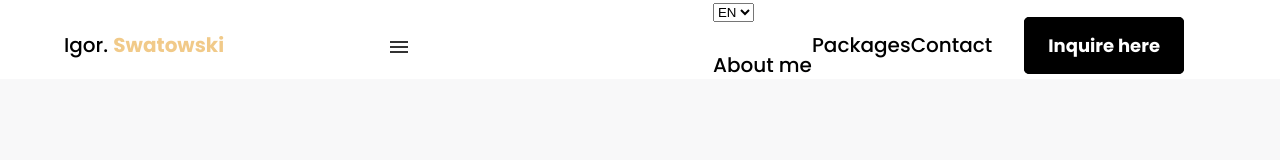
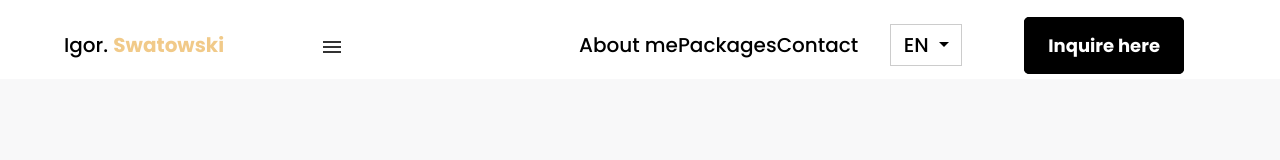
Before and after one commit to IgorSwatowski/igorswatowski.com, a Next.js app: page / in a window 1280 px wide. Shown: the top 160 px of the page. Built offline with nearby package versions, Linux system fonts and the light colour scheme.

Commit message:
Add Custom select component

```diff
--- /dev/null
+++ b/src/components/CustomSelect/CustomSelect.tsx
@@ -0,0 +1,41 @@
+import React, { useState } from 'react';
+
+interface CustomSelectProps {
+  options: string[];
+  defaultValue: string;
+  onChange: (option: string) => void;
+}
+
+const CustomSelect = ({ options, defaultValue, onChange }: CustomSelectProps) => {
+  const [isOpen, setIsOpen] = useState(false);
+  const [selectedOption, setSelectedOption] = useState(defaultValue);
+
+  const toggleOpen = () => {
+    setIsOpen(!isOpen);
+  };
+
+  const selectOption = (option: string) => {
+    setSelectedOption(option);
+    setIsOpen(false);
+    onChange(option);
+  };
+
+  return (
+    <div className="custom-select">
+      <div className={`selected-option ${isOpen ? 'is-open' : ''}`} onClick={toggleOpen}>
+        {selectedOption}
+      </div>
+      {isOpen && (
+        <div className="options">
+          {options.map((option) => (
+            <div key={option} className="option" onClick={() => selectOption(option)}>
+              {option}
+            </div>
+          ))}
+        </div>
+      )}
+    </div>
+  );
+};
+
+export default CustomSelect;
--- a/src/components/Navbar/Navbar.tsx
+++ b/src/components/Navbar/Navbar.tsx
@@ -4,6 +4,7 @@ import { useRouter } from 'next/router';
 
 import { en } from '../../i18n/locales/en';
 import { pl } from '../../i18n/locales/pl';
+import CustomSelect from '../CustomSelect/CustomSelect';
 
 type ChangeLanguageEvent = React.ChangeEvent<HTMLSelectElement>;
 
@@ -12,9 +13,8 @@ const Navbar = () => {
   const { locale } = router;
   const t = locale === 'en' ? en : pl;
 
-  const changeLanguage = (e: ChangeLanguageEvent) => {
-    const locale = e.target.value;
-    router.push('/', '/', { locale });
+  const changeLanguage = (locale: string) => {
+    router.push('/', '/', { locale: locale.toLowerCase() });
   };
 
   return (
@@ -28,10 +28,6 @@ const Navbar = () => {
       </label>
       <div className="menu">
         <div className="menu-item">
-          <select onChange={changeLanguage} defaultValue={locale}>
-            <option value="en">EN</option>
-            <option value="pl">PL</option>
-          </select>
           <Link href="/about" data-c="About me" aria-label="About me">
             About me
           </Link>
@@ -44,6 +40,11 @@ const Navbar = () => {
             Contact
           </Link>
         </div>
+        <CustomSelect
+          options={['EN', 'PL'].map((option) => option.toUpperCase())}
+          defaultValue={locale === 'en' ? 'EN' : 'PL'}
+          onChange={changeLanguage}
+        />
         <div className="menu-contact">
           <Link
             href="mailto: hello@igorswatowski.com"
--- /dev/null
+++ b/src/styles/components/_selects.scss
@@ -0,0 +1,64 @@
+@import '../abstracts/mixins';
+@import '../abstracts/variables';
+
+.custom-select {
+  display: block;
+  margin: 15px 32px;
+  transition: 0.2s all ease-in-out;
+  color: var(--black);
+  position: relative;
+  z-index: 1;
+  text-decoration: none;
+  border: 0;
+  font-size: 20px;
+  font-weight: 500;
+  font-family: 'Poppins', sans-serif;
+  width: 70px;
+
+  .selected-option {
+    cursor: pointer;
+    background: var(--white);
+    border: 1px solid #ccc;
+    width: 100%;
+    display: flex;
+    align-items: center;
+    gap: 1rem;
+    flex-direction: row-reverse;
+    justify-content: center;
+
+    &::before {
+      content: '';
+      display: inline-block;
+      width: 0;
+      height: 0;
+      border-left: 5px solid transparent;
+      border-right: 5px solid transparent;
+      border-top: 5px solid black;
+      transform: rotate(0deg);
+      transition: transform 0.3s ease-in-out;
+    }
+
+    &.is-open::before {
+      transform: rotate(180deg);
+    }
+  }
+
+  .options {
+    position: absolute;
+    top: 100%;
+    left: 0;
+    right: 0;
+    background: var(--white);
+    border: 1px solid #ccc;
+    width: 90px;
+
+    .option {
+      cursor: pointer;
+      padding: 10px;
+
+      &:hover {
+        background: #ccc;
+      }
+    }
+  }
+}
--- a/src/styles/styles.scss
+++ b/src/styles/styles.scss
@@ -11,6 +11,7 @@
 @import './components/buttons';
 @import './components/headings';
 @import './components/paragraphs';
+@import './components/selects';
 @import 'views/about';
 @import 'views/packages';
 @import 'views/portfolio';
```
